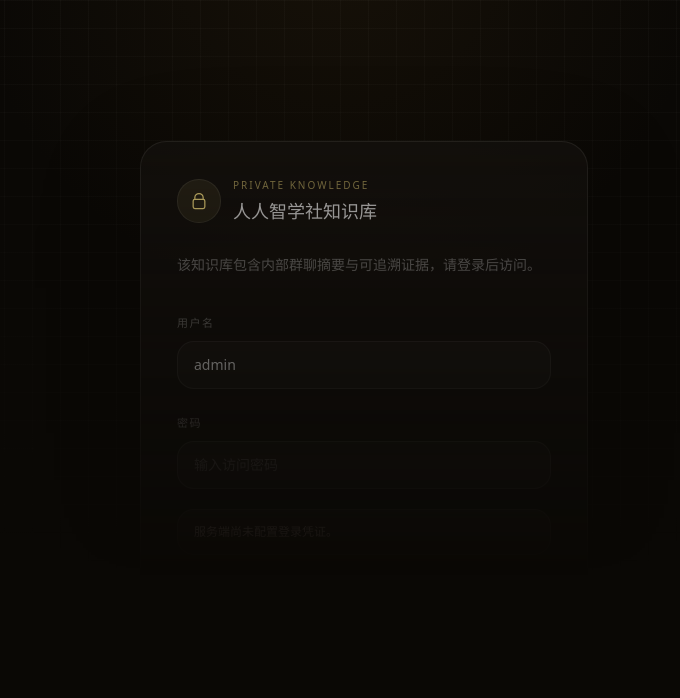
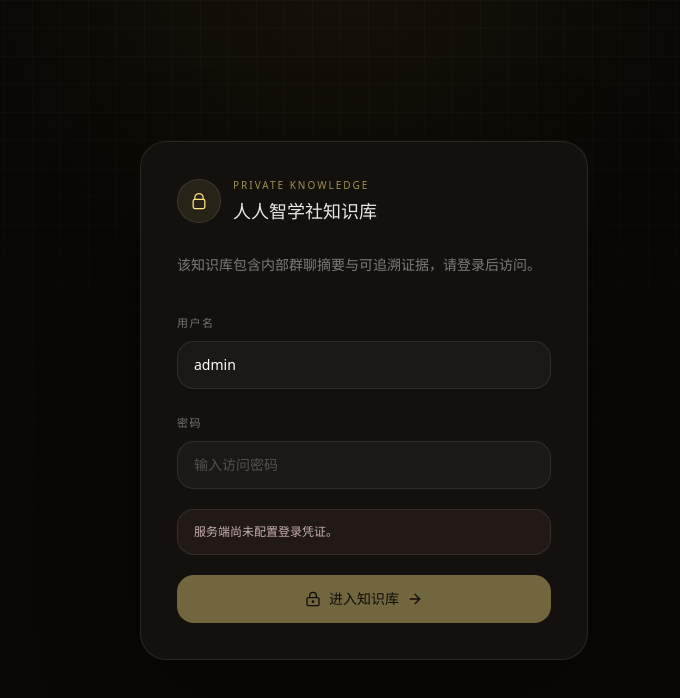
Before and after one commit to Readarkclub/knowledge-agent, a Next.js app: page /login in a window 1280 px wide. Shown: the top 698 px of the page, without its empty margins (276-956 px from the left). Built offline with nearby package versions, Linux system fonts and the light colour scheme; no server answers.

Commit message:
Fix live chat envelope and login visibility

```diff
--- a/src/app/login/page.tsx
+++ b/src/app/login/page.tsx
@@ -24,8 +24,9 @@ export default async function LoginPage({
     params.error === "config" || !isAuthConfigured();
 
   return (
-    <main className="fine-grid grid min-h-svh place-items-center px-5 py-10">
-      <section className="w-full max-w-md rounded-3xl border border-white/[0.09] bg-[color:var(--composer)] p-7 shadow-[0_30px_100px_rgba(0,0,0,0.32)] sm:p-9">
+    <main className="relative grid h-svh place-items-center overflow-y-auto px-5 py-6 sm:py-10">
+      <div className="fine-grid pointer-events-none absolute inset-0" />
+      <section className="relative z-[1] my-auto w-full max-w-md rounded-3xl border border-white/[0.09] bg-[color:var(--composer)] p-7 shadow-[0_30px_100px_rgba(0,0,0,0.32)] sm:p-9">
         <div className="flex items-center gap-3">
           <div className="grid size-11 place-items-center rounded-2xl border border-amber-200/20 bg-amber-200/[0.09] text-amber-200">
             <LockKeyholeIcon />
--- a/src/lib/request-validation.ts
+++ b/src/lib/request-validation.ts
@@ -19,9 +19,7 @@ export const chatRequestSchema = z
   .object({
     id: z.string().min(1).max(160).optional(),
     messages: z.array(messageSchema).min(1).max(24),
-    trigger: z
-      .enum(["submit-user-message", "regenerate-assistant-message"])
-      .optional(),
+    trigger: z.enum(["submit-message", "regenerate-message"]).optional(),
     messageId: z.string().min(1).max(160).optional(),
   })
   .strict()
```
Also changed, not shown: 1 other file (tests, documents, lock files or other folders).
